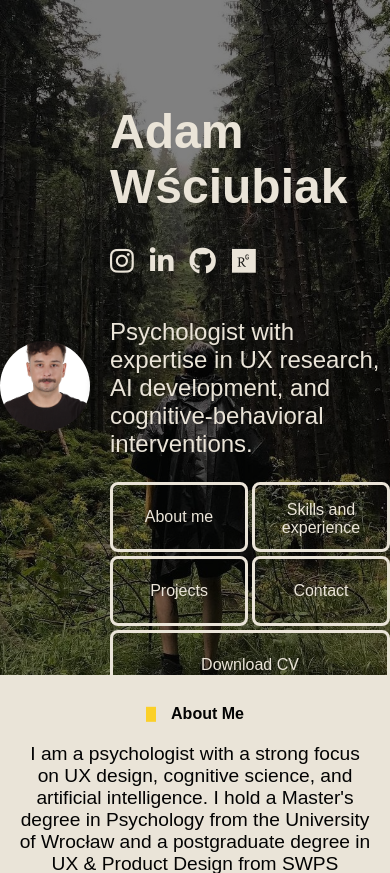
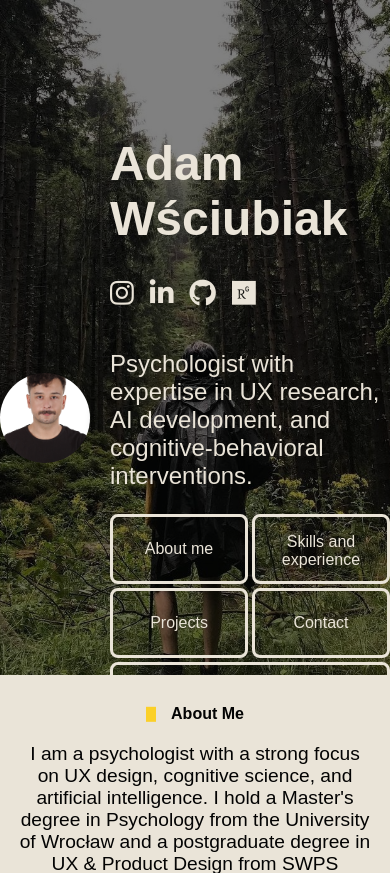
Before and after one commit to adamwsciubiak/adamwsciubiak, a PHP site: page / in a window 390 px wide. Shown: the top 873 px of the page. Run offline with PHP 8.4, Linux system fonts and the light colour scheme.

Commit message:
Update style.css

```diff
--- a/style.css
+++ b/style.css
@@ -283,9 +283,6 @@ footer {
         width: 120px;  /* Ensure width stays proportional */
         height: 120px; /* Ensure height equals width */
     }
-    .header-content {
-        top: 3rem; /* Move text down by 3rem */
-    }
 }
 
 /* Media query for very narrow screens (below 480px) */
```
